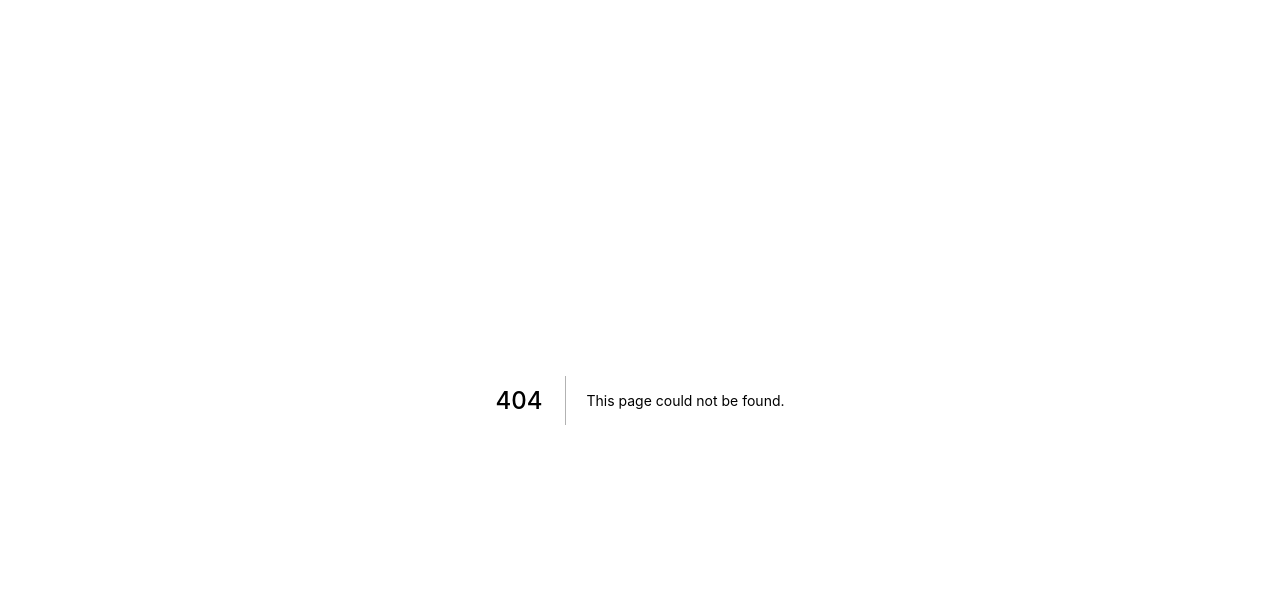
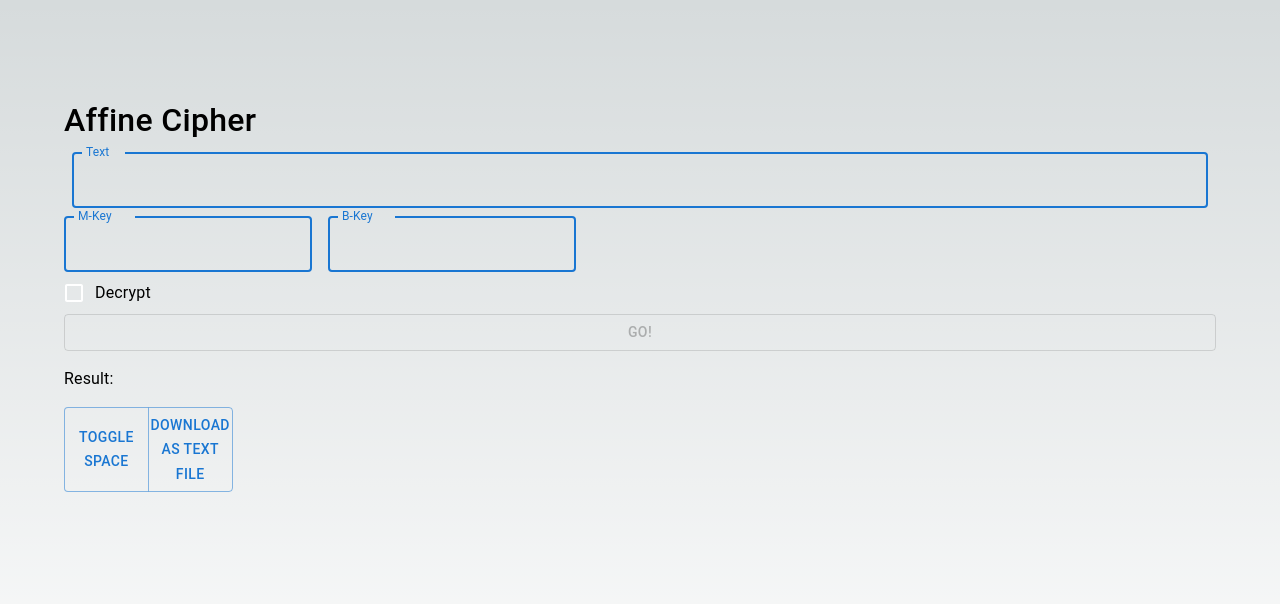
Before and after one commit to gagaspbahar/cipher, a Next.js app: page /affine in a window 1280 px wide. Before the commit this address had no page. Shown: the top 604 px of the page. Built offline with nearby package versions, Linux system fonts and the light colour scheme.

Commit message:
add affine cipher page

```diff
--- a/lib/cipher/affine.js
+++ b/lib/cipher/affine.js
@@ -1,8 +1,10 @@
+let math = require("mathjs");
+
 function cipher(plaintext, m, b){
   // affine cipher
   let ciphertext = "";
   if (math.gcd(m, 26) !== 1) {
-    return "m and 26 must be coprime";
+    return "M-Key and 26 must be coprime";
   }
   for (let i = 0; i < plaintext.length; i++) {
     let charCode = plaintext.charCodeAt(i);
@@ -21,17 +23,19 @@ function decipher(ciphertext, m, b){
   // affine cipher
   let plaintext = "";
   if (math.gcd(m, 26) !== 1) {
-    return "m and 26 must be coprime";
+    return "M-Key and 26 must be coprime";
   }
 
   for (let i = 0; i < ciphertext.length; i++) {
     let charCode = ciphertext.charCodeAt(i);
     if (charCode >= 65 && charCode <= 90) {
-      charCode = ((math.invmod(m) * (charCode - 65 - b) + 26) % 26) + 65;
+      charCode = (((math.invmod(m, 26) * (charCode - 65 - b)) % 26) + 26) % 26 + 65;
     } else if (charCode >= 97 && charCode <= 122) {
-      charCode = ((math.invmod(m) * (charCode - 97 - b) + 26) % 26) + 97;
+      charCode = (((math.invmod(m, 26) * (charCode - 97 - b)) % 26) + 26) % 26 + 97;
     }
     plaintext += String.fromCharCode(charCode);
   }
   return plaintext;
 }
+
+export { cipher, decipher };
--- /dev/null
+++ b/pages/affine.js
@@ -0,0 +1,154 @@
+import {
+    Button,
+    ButtonGroup,
+    Checkbox,
+    Container,
+    FormControlLabel,
+    FormGroup,
+    TextField,
+    Typography,
+    Stack,
+  } from "@mui/material";
+  import { useEffect, useState } from "react";
+
+  export default function Affine() {
+    const [text, setText] = useState("");
+    const [mkey, setMKey] = useState("");
+    const [bkey, setBKey] = useState("");
+    const [decrypt, setDecrypt] = useState(false);
+    const [result, setResult] = useState("");
+    const [disable, setDisable] = useState(true);
+
+    const handleSubmit = () => {
+      const data = {
+        text: text.replace(/[^A-Za-z]/g, '').toUpperCase(),
+        mkey: parseInt(mkey),
+        bkey: parseInt(bkey),
+        decrypt: decrypt,
+      };
+      fetch("/api/affine", {
+        method: "POST",
+        body: JSON.stringify(data),
+      }).then((res) => {
+        res.json().then((data) => {
+          setResult(data.result);
+        });
+      });
+    };
+
+    const handleSpace = () => {
+      if (result.includes(" ")) {
+        setResult(result.replace(/ /g, ""));
+      } else {
+        setResult(result.replace(/(.{5})/g, "$1 "));
+      }
+    };
+
+    const downloadAsText = () => {
+      const element = document.createElement("a");
+      const file = new Blob([result], { type: "text/plain" });
+      element.href = URL.createObjectURL(file);
+      element.download = "result.txt";
+      document.body.appendChild(element);
+      element.click();
+    };
+
+    useEffect(() => {
+      const checkDisable = () => {
+        if (text === "" || mkey === "" || bkey === "") {
+          setDisable(true);
+        } else {
+          setDisable(false);
+        }
+      };
+      checkDisable();
+    }, [text, mkey, bkey]);
+
+    return (
+      <>
+        <Container className="main">
+          <Typography
+            sx={{
+              fontSize: "2em",
+              fontWeight: "500",
+            }}
+          >
+            Affine Cipher
+          </Typography>
+          <FormGroup>
+            <TextField
+              sx={{ input: { color: "white" }, margin: "0.5em" }}
+              variant="outlined"
+              color="primary"
+              label="Text"
+              focused
+              onChange={(e) => setText(e.target.value)}
+            >
+              Enter text to encrypt or decrypt
+            </TextField>
+            <Stack direction="row" spacing={2}>
+                <TextField
+                  sx={{ input: { color: "white" }, margin: "0.5em" }}
+                  type="number"
+                  variant="outlined"
+                  color="primary"
+                  label="M-Key"
+                  focused
+                  onChange={(e) => setMKey(e.target.value)}
+                >
+                  Enter M-Key
+                </TextField>
+                <TextField
+                  sx={{ input: { color: "white" }, margin: "0.5em" }}
+                  type="number"
+                  variant="outlined"
+                  color="primary"
+                  label="B-Key"
+                  focused
+                  onChange={(e) => setBKey(e.target.value)}
+                >
+                  Enter B-Key
+                </TextField>
+            </Stack>
+            <FormControlLabel
+              control={<Checkbox sx={{ color: "white" }} />}
+              label="Decrypt"
+              onChange={(e) => setDecrypt(e.target.checked)}
+            />
+            <Button variant="outlined" onClick={handleSubmit} disabled={disable}>
+              Go!
+            </Button>
+          </FormGroup>
+
+          <Typography
+            sx={{
+              marginY: "1em",
+            }}
+          >
+            Result: {result}
+          </Typography>
+
+          <ButtonGroup>
+            <Button
+              variant="outlined"
+              sx={{
+                width: "25%",
+              }}
+              onClick={handleSpace}
+            >
+              Toggle Space
+            </Button>
+            <Button
+              variant="outlined"
+              sx={{
+                width: "25%",
+              }}
+              onClick={downloadAsText}
+            >
+              Download as Text File
+            </Button>
+          </ButtonGroup>
+        </Container>
+      </>
+    );
+  }
--- /dev/null
+++ b/pages/api/affine.js
@@ -0,0 +1,18 @@
+import { cipher, decipher } from "@/lib/cipher/affine";
+
+export default function handler(req, res) {
+  if (req.method !== "POST") {
+    res.status(405).json({ error: "Method not allowed" });
+    return;
+  }
+  console.log(req.body)
+  // const body = req.body
+  const body = JSON.parse(req.body);
+  const text = body.text;
+  const mkey = body.mkey;
+  const bkey = body.bkey;
+  const decrypt = body.decrypt;
+  const affine = decrypt ? decipher : cipher;
+  const result = affine(text, mkey, bkey);
+  res.status(200).json({ result: result });
+}
--- a/pages/index.js
+++ b/pages/index.js
@@ -20,6 +20,11 @@ export default function Home() {
             Vigenere Cipher
           </h2>
         </Link>
+        <Link href="/affine">
+          <h2>
+            Affine Cipher
+          </h2>
+        </Link>
       </Container>
     </>
   )
```
Also changed, not shown: 2 other files (tests, documents, lock files or other folders).
